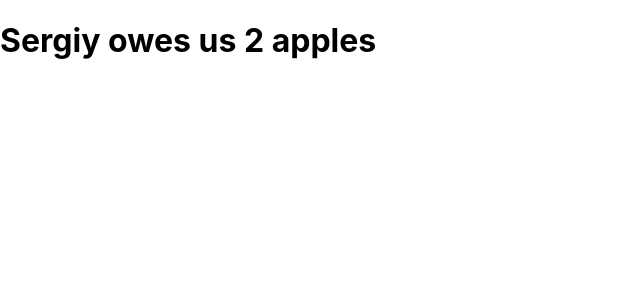
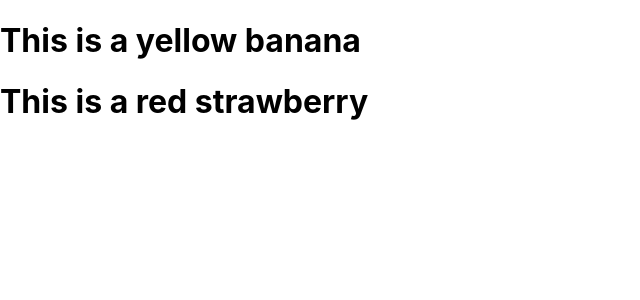
Before and after one commit to SergiyKochenko/Django-React-Build-a-Location-Based-Real-Estate-Website, a React (Create React App) app in the folder frontend/: page / in a window 1280 px wide. Shown: the top 300 px of the page, without its empty margins (0-640 px from the left). Built offline with nearby package versions, Linux system fonts and the light colour scheme.

Commit message:
Testing React Propertis

```diff
--- a/frontend/src/App.js
+++ b/frontend/src/App.js
@@ -3,9 +3,14 @@ import './App.css'
 import SecondComponent from './Components/SecondComponent'
 import React from 'react'
 import AppleComponent from './Components/AppleComponent'
+import Fruit from './Components/Fruit'
 
 function App () {
-  return <AppleComponent />
+  return(
+    <>
+    <Fruit name='banana' color='yellow' />
+    <Fruit name='strawberry' color='red' />
+    </>)
 }
 
 export default App
--- /dev/null
+++ b/frontend/src/Components/Fruit.js
@@ -0,0 +1,7 @@
+import React from 'react'
+
+function Fruit (props) {
+  return <h1>This is a {props.color} {props.name}</h1>
+}
+
+export default Fruit
```
